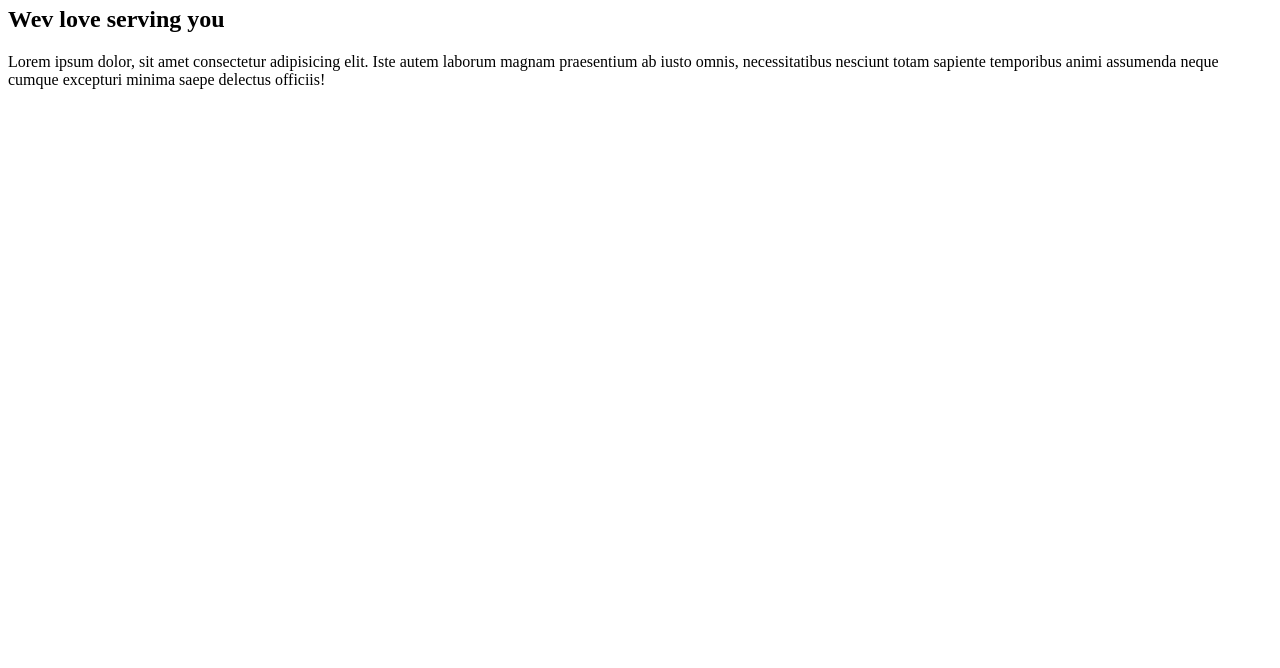
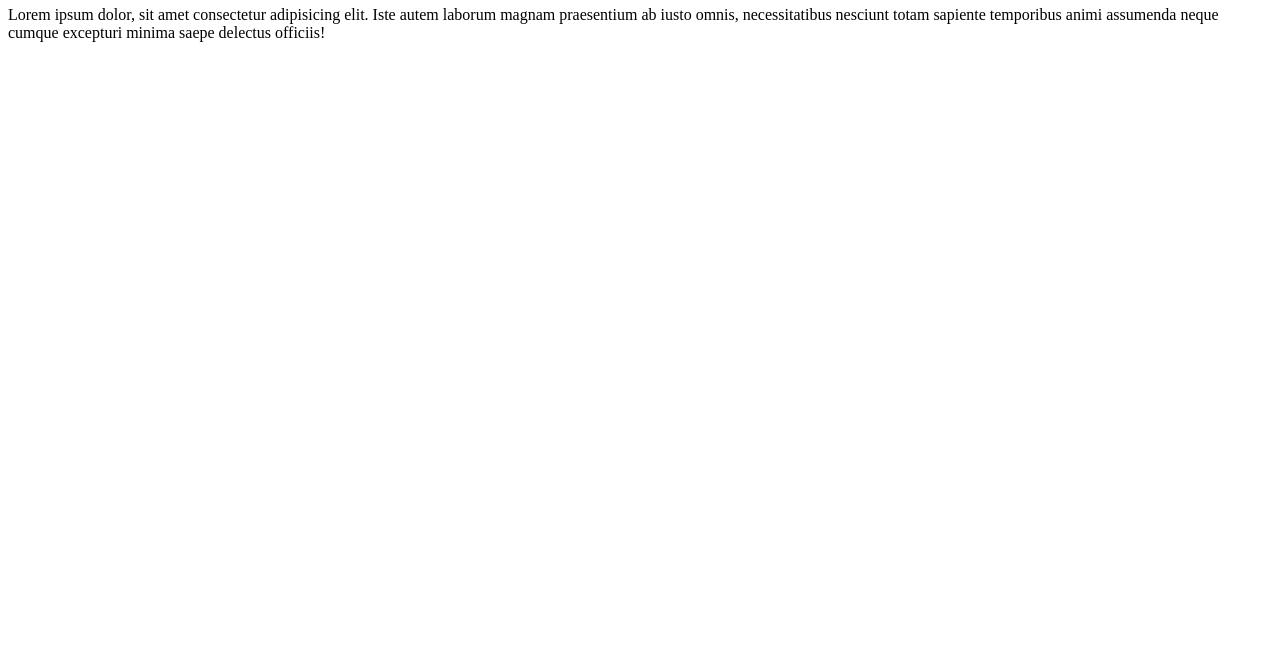
Before and after one commit to chibukasia/shop-online, a plain HTML site: page index.html in a window 1280 px wide. Shown: the part 132-800 px from the top of the page. Drawn offline with Linux system fonts and the light colour scheme.

Commit message:
Revert "Revert 4 header"

```diff
--- a/index.html
+++ b/index.html
@@ -7,7 +7,6 @@
     <body>
         <h1 style="color: red">Welcome to Shop Online</h1>
         <h1>Hello World!</h1>
-        <h2>Wev love serving you </h2>
         <p>Lorem ipsum dolor, sit amet consectetur adipisicing elit. Iste autem laborum magnam praesentium ab iusto omnis, necessitatibus nesciunt totam sapiente temporibus animi assumenda neque cumque excepturi minima saepe delectus officiis!</p>
     </body>
 </html>
```
